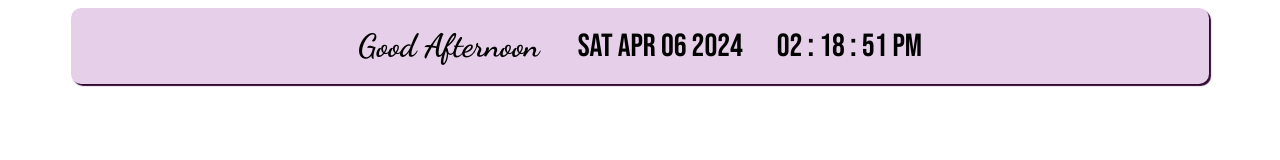
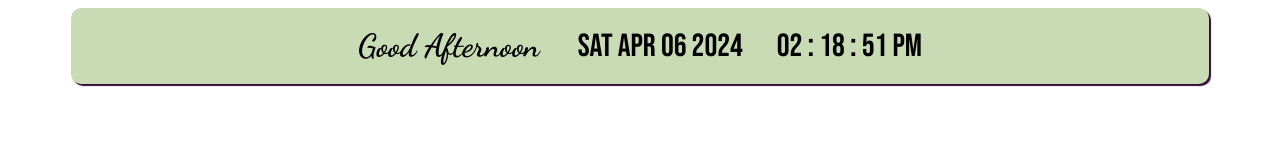
Before and after one commit to ray-ghx/greetingblue, a plain HTML site: page index.html in a window 1280 px wide. Drawn offline with Linux system fonts and the light colour scheme.

Commit message:
Update index.html

```diff
--- a/index.html
+++ b/index.html
@@ -40,7 +40,7 @@ h1 {
 .card {
     padding: 10px 25px 10px 25px;
     border-radius: 10px;
-    background: #e6cfe8;
+    background: #c8dbb4;
     width: 85vw;
     color: #000000;
     display: inline-block;
```
